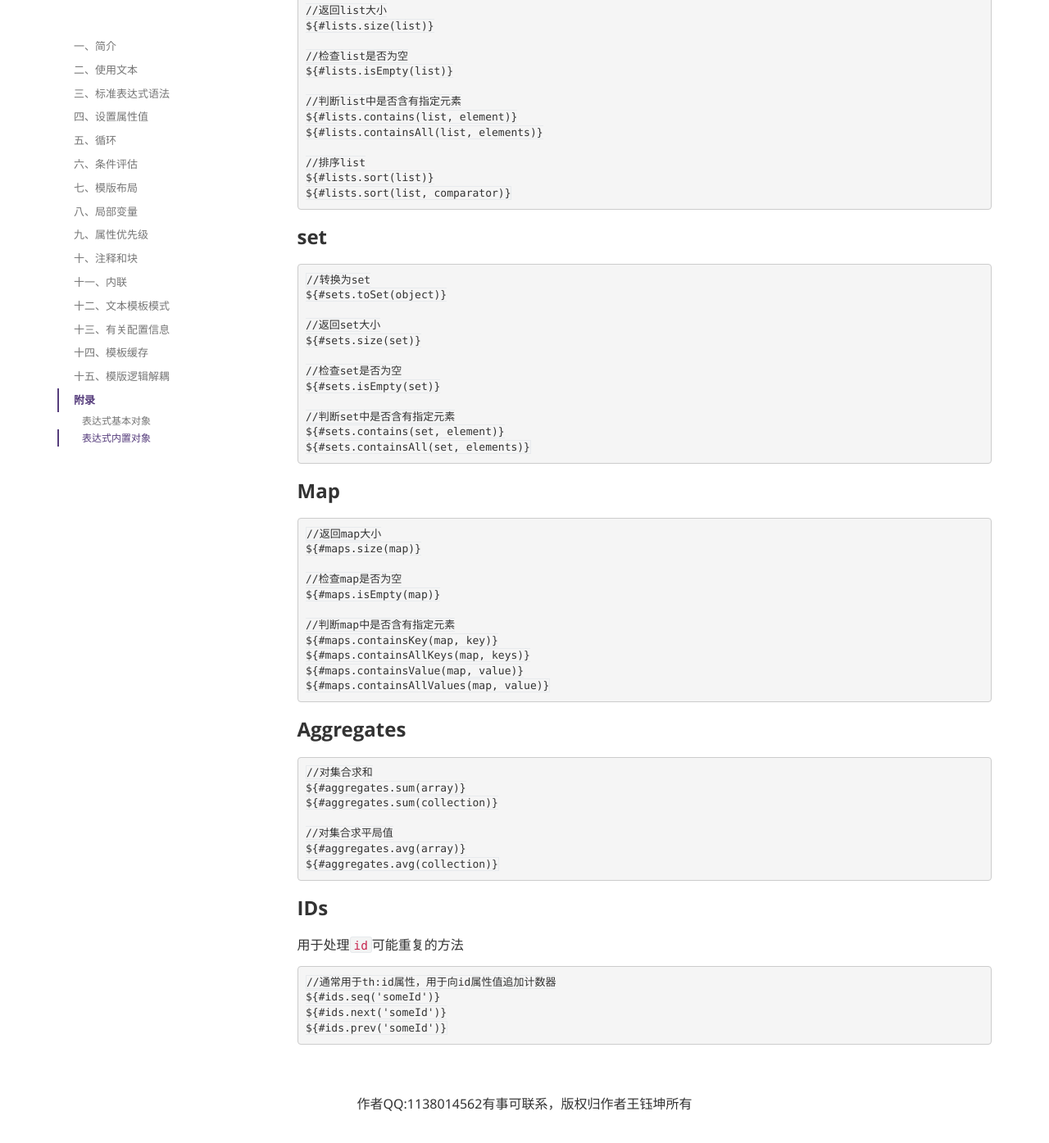
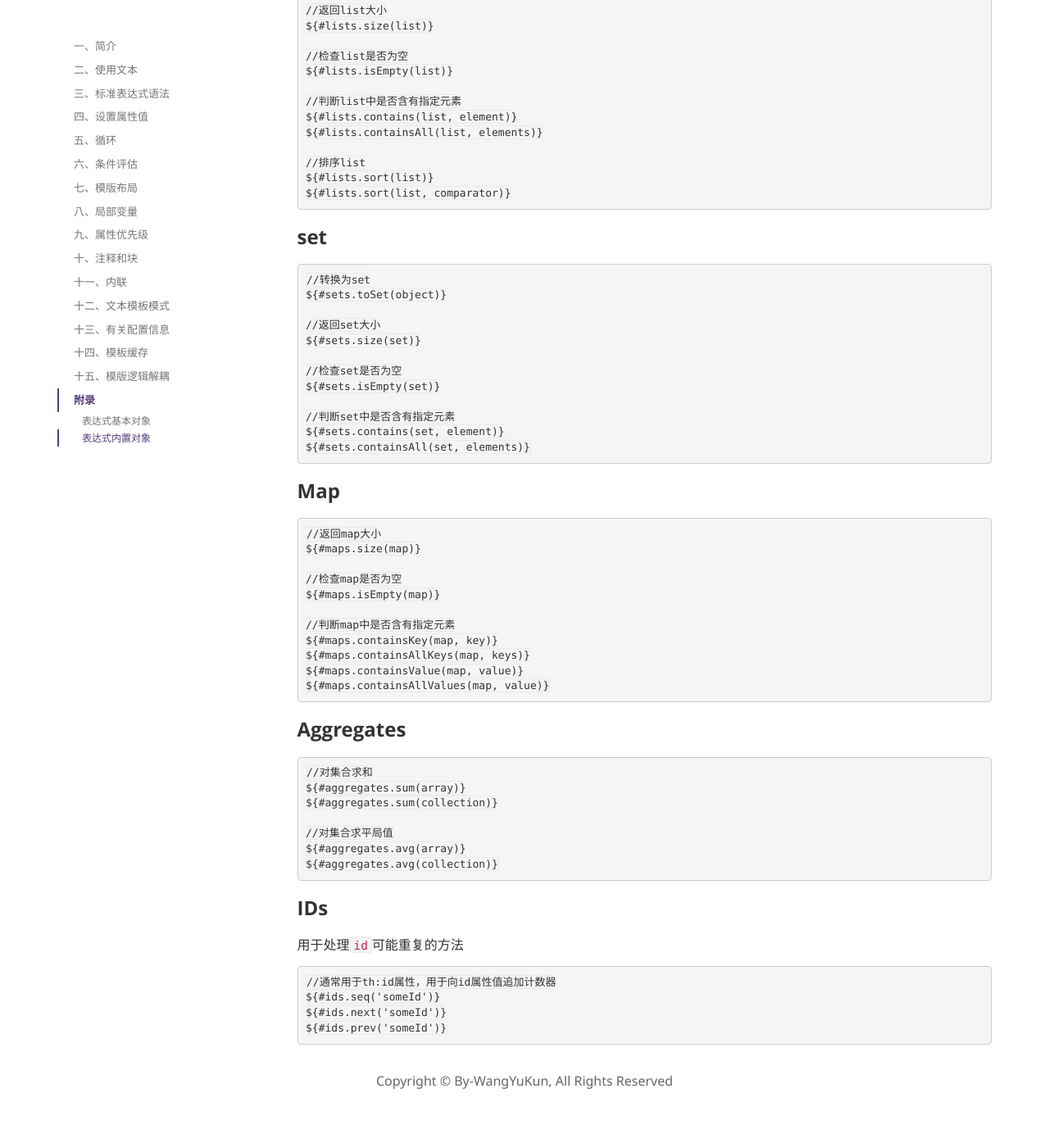
Before and after one commit to MyNameLancelot/MyNameLancelot.github.io, a Jekyll site: the page built from _posts/2018-08-29-thymeleaf.md, in a window 1280 px wide and 1400 px high, scrolled down 36701 px. Shown: the top 1395 px of the window at 82% size. Built offline with Jekyll 4.4.1, drawn with Linux system fonts in a browser that asks for light colours.

Commit message:
wangyukun

```diff
--- a/_layouts/post.html
+++ b/_layouts/post.html
@@ -4,6 +4,8 @@
     <meta charset="utf-8">
     <meta name="viewport" content="width=device-width, initial-scale=1">
 	<title>{{ page.title }}</title>
+	<link rel="shortcut icon" href="{{ site.url }}/assets/favicon.ico" />
+	<link rel="bookmark"href="{{ site.url }}/assets/favicon.ico" />
     <link rel="stylesheet" href="{{ site.url }}/assets/bootstrap.min.css">
     <link rel="stylesheet" href="{{ site.url }}/assets/bootstrap-toc.min.css">
     <link rel="stylesheet" href="{{ site.url }}/assets/gh-fork-ribbon.min.css" />
@@ -26,7 +28,7 @@
       </div>
     </div>
 	<footer>
-		作者QQ:1138014562有事可联系，版权归作者王钰坤所有
+		<p>Copyright © By-WangYuKun, All Rights Reserved</p>
     </footer>
   </div>
 </body>
--- a/assets/screen.css
+++ b/assets/screen.css
@@ -30,8 +30,10 @@
 }
 
 footer {
-  margin-top: 50px;
-  text-align: center;
+	text-align: center;
+	line-height: 28px;
+	margin-top: 20px;
+	color: #666;
 }
 
 /* small screens */
```
Also changed, not shown: assets/favicon.jpg (added).
